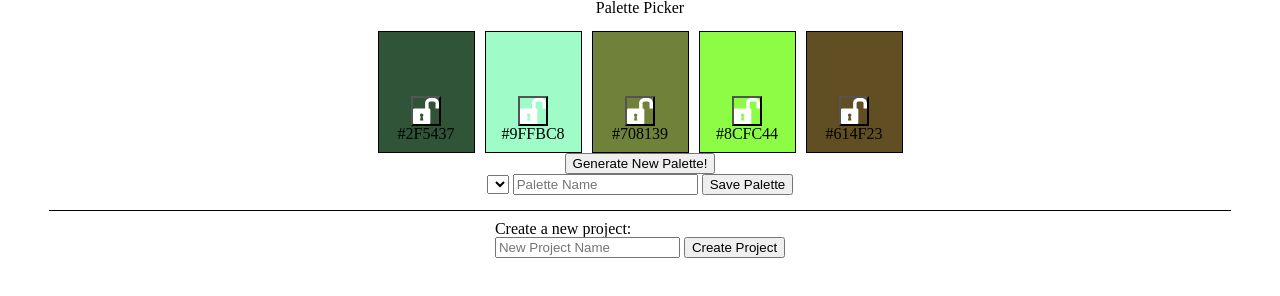
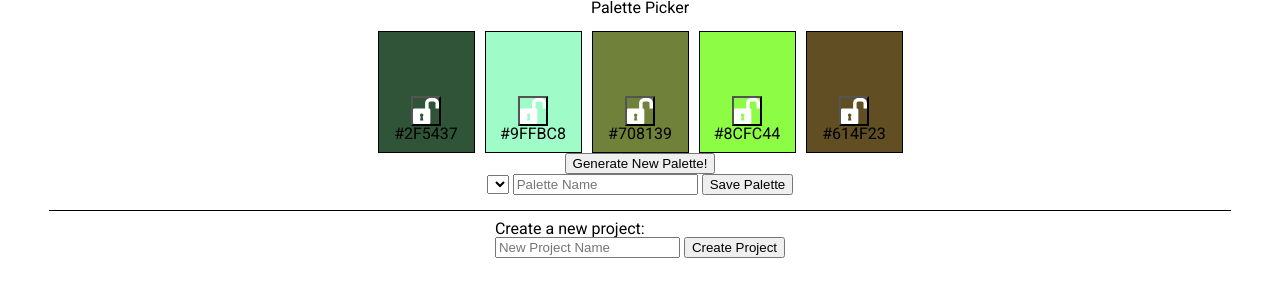
Before and after one commit to OphDub/palette-picker-pwa, a website: page public/index.html in a window 1280 px wide. Drawn offline with nearby package versions, Linux system fonts and the light colour scheme; no server answers.

Commit message:
Add link and styling for font change

```diff
--- a/public/css/styles.css
+++ b/public/css/styles.css
@@ -4,6 +4,7 @@ main {
   align-items: center;
   min-height: 100vh;
   min-width: 100vw;
+  font-family: 'Roboto', sans-serif;
 }
 
 .palette-picker {
--- a/public/index.html
+++ b/public/index.html
@@ -6,6 +6,7 @@
     <meta http-equiv="X-UA-Compatible" content="ie=edge">
     <title>Palette-Picker</title>
     <link rel="stylesheet" href="./css/reset.css">
+    <link href="https://fonts.googleapis.com/css?family=Roboto:400,700" rel="stylesheet">
     <link rel="stylesheet" href="./css/styles.css">
   </head>
   <body>
```
